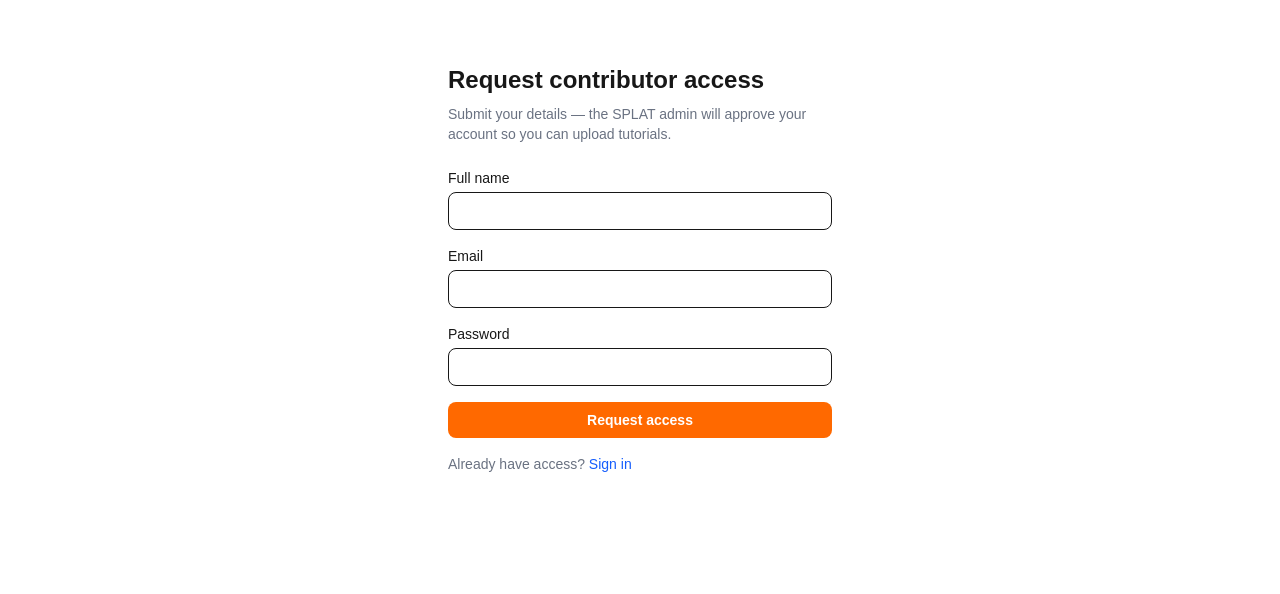
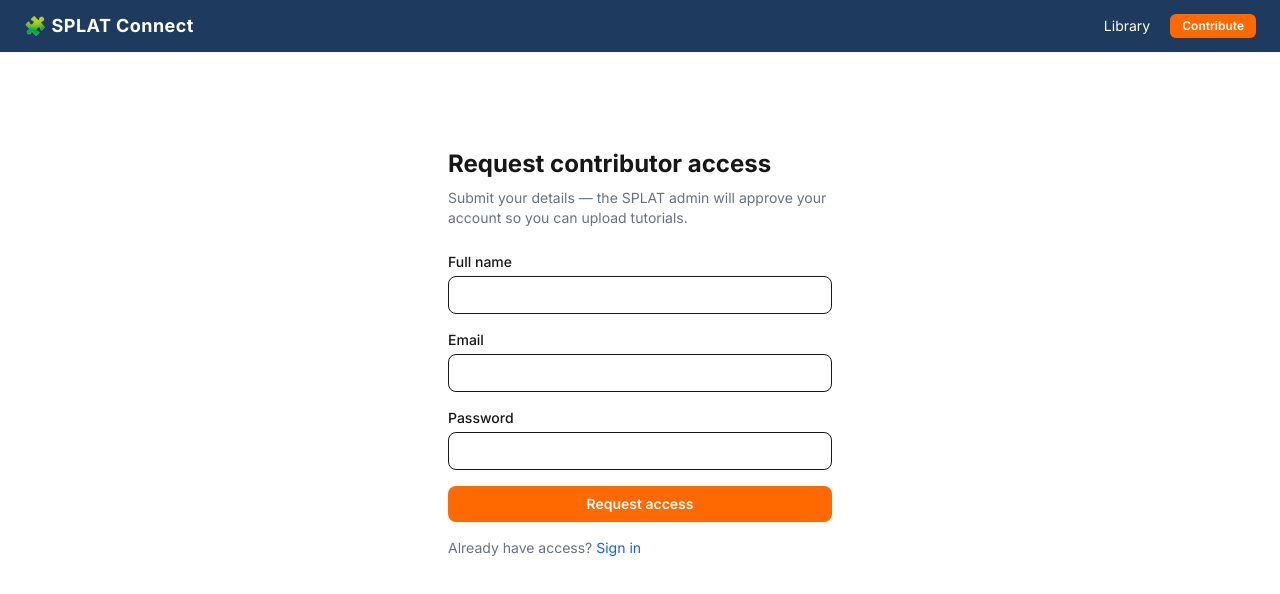
Before and after one commit to bpetselis01/splat-connect, a Next.js app: page /signup in a window 1280 px wide. Shown: the top 594 px of the page. Built offline with nearby package versions, Linux system fonts and the light colour scheme; no server answers.

Commit message:
feat: add root layout and role-aware nav component

```diff
--- a/app/layout.tsx
+++ b/app/layout.tsx
@@ -1,33 +1,44 @@
-import type { Metadata } from "next";
-import { Geist, Geist_Mono } from "next/font/google";
-import "./globals.css";
+import type { Metadata } from 'next'
+import { Inter } from 'next/font/google'
+import './globals.css'
+import { Nav } from '@/components/nav'
+import { createClient } from '@/lib/supabase/server'
+import type { Role } from '@/lib/types'
 
-const geistSans = Geist({
-  variable: "--font-geist-sans",
-  subsets: ["latin"],
-});
-
-const geistMono = Geist_Mono({
-  variable: "--font-geist-mono",
-  subsets: ["latin"],
-});
+const inter = Inter({ subsets: ['latin'] })
 
 export const metadata: Metadata = {
-  title: "Create Next App",
-  description: "Generated by create next app",
-};
+  title: 'SPLAT Connect — Toy Adaptation Library',
+  description:
+    'Open-source tutorials for switch-adapting toys for children with disabilities',
+}
 
-export default function RootLayout({
+export default async function RootLayout({
   children,
-}: Readonly<{
-  children: React.ReactNode;
-}>) {
+}: {
+  children: React.ReactNode
+}) {
+  const supabase = await createClient()
+  const {
+    data: { user },
+  } = await supabase.auth.getUser()
+
+  let role: Role | null = null
+  if (user) {
+    const { data: profile } = await supabase
+      .from('profiles')
+      .select('role')
+      .eq('id', user.id)
+      .single()
+    role = (profile?.role as Role) ?? null
+  }
+
   return (
-    <html
-      lang="en"
-      className={`${geistSans.variable} ${geistMono.variable} h-full antialiased`}
-    >
-      <body className="min-h-full flex flex-col">{children}</body>
+    <html lang="en">
+      <body className={`${inter.className} min-h-screen bg-gray-50`}>
+        <Nav role={role} />
+        <main className="max-w-6xl mx-auto px-4 py-8">{children}</main>
+      </body>
     </html>
-  );
+  )
 }
--- /dev/null
+++ b/components/nav.tsx
@@ -0,0 +1,63 @@
+'use client'
+import Link from 'next/link'
+import { useRouter } from 'next/navigation'
+import { createClient } from '@/lib/supabase/client'
+import type { Role } from '@/lib/types'
+
+interface NavProps {
+  role: Role | null
+}
+
+export function Nav({ role }: NavProps) {
+  const router = useRouter()
+  const supabase = createClient()
+
+  async function signOut() {
+    await supabase.auth.signOut()
+    router.push('/')
+    router.refresh()
+  }
+
+  return (
+    <nav className="bg-[#1e3a5f] text-white px-4 sm:px-6 py-3 flex items-center justify-between gap-4">
+      <Link href="/" className="font-bold text-base sm:text-lg tracking-wide shrink-0">
+        🧩 SPLAT Connect
+      </Link>
+      <div className="flex items-center gap-3 sm:gap-5 text-sm flex-wrap">
+        <Link href="/library" className="hover:opacity-80">
+          Library
+        </Link>
+        {role === 'admin' && (
+          <Link href="/admin" className="hover:opacity-80">
+            Admin
+          </Link>
+        )}
+        {role === 'contributor' && (
+          <>
+            <Link href="/upload" className="hover:opacity-80">
+              Upload
+            </Link>
+            <Link href="/my-tutorials" className="hover:opacity-80">
+              My Tutorials
+            </Link>
+          </>
+        )}
+        {role ? (
+          <button
+            onClick={signOut}
+            className="bg-white/20 hover:bg-white/30 px-3 py-1 rounded-md text-xs"
+          >
+            Sign out
+          </button>
+        ) : (
+          <Link
+            href="/signup"
+            className="bg-orange-500 hover:bg-orange-600 px-3 py-1 rounded-md font-semibold text-xs"
+          >
+            Contribute
+          </Link>
+        )}
+      </div>
+    </nav>
+  )
+}
```
